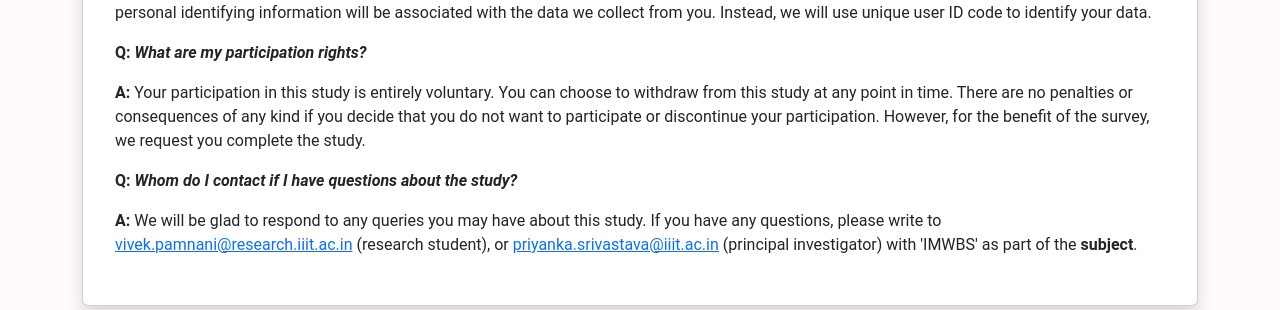
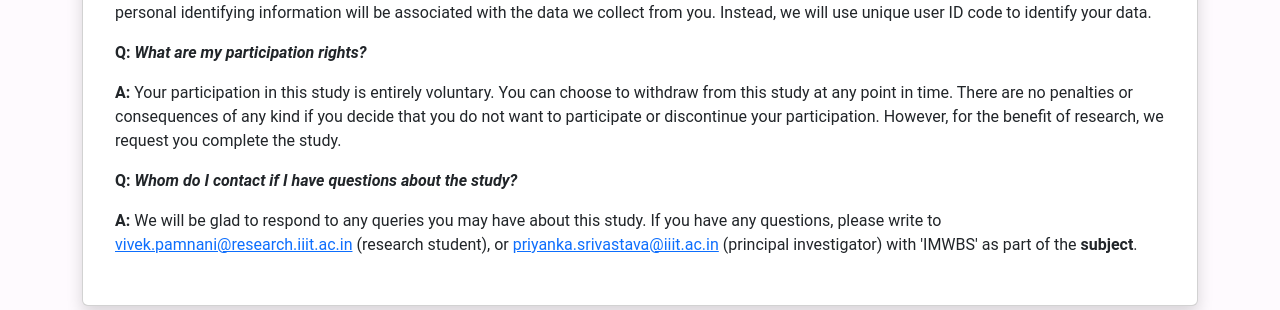
Before and after one commit to VivekPamnani/django-auth-app, a Django app: page /user/consent/ in a window 1280 px wide. Shown: the part 957-1267 px from the top of the page. Run offline with Django 4.2, Linux system fonts and the light colour scheme; some libraries are stand-ins or nearby versions.

Commit message:
benefit of research

```diff
--- a/user/templates/user/consent.html
+++ b/user/templates/user/consent.html
@@ -50,7 +50,7 @@
                         <p><b>A:</b> None of your response data will be shared with anyone other than the investigators or researchers. Your participation is entirely anonymous. No personal identifying information will be associated with the data we collect from you.  Instead, we will use unique user ID code to identify your data.</p>
 
                         <p><b>Q: <em>What are my participation rights?</em></b></p>
-                        <p><b>A:</b> Your participation in this study is entirely voluntary. You can choose to withdraw from this study at any point in time. There are no penalties or consequences of any kind if you decide that you do not want to participate or discontinue your participation. However, for the benefit of the survey, we request you complete the study. </p>
+                        <p><b>A:</b> Your participation in this study is entirely voluntary. You can choose to withdraw from this study at any point in time. There are no penalties or consequences of any kind if you decide that you do not want to participate or discontinue your participation. However, for the benefit of research, we request you complete the study. </p>
 
                         <p><b>Q: <em>Whom do I contact if I have questions about the study?</em></b></p>
                         <p><b>A: </b>We will be glad to respond to any queries you may have about this study. If you have any questions, please write to <a href="mailto:vivek.pamnani@research.iiit.ac.in">vivek.pamnani@research.iiit.ac.in</a> (research student), or <a href="mailto:priyanka.srivastava@iiit.ac.in">priyanka.srivastava@iiit.ac.in</a> (principal investigator) with 'IMWBS' as part of the <b>subject</b>.</p>
--- a/user/templates/user/welcome.html
+++ b/user/templates/user/welcome.html
@@ -30,7 +30,7 @@
                 <div class="card-body">
                     <p>We appreciate your participation in our study. The aim is to understand the correlates of wellbeing in the context of Pandemic. The research study has been approved by the Institute Research Review Board Committee, which evaluates the validity of tests used in the study and protects the essential rights of human participation. </p>
                     <p>In this study, you would be attempting a series of tests periodically, every fortnight, over a span of 3 months. Each session will take approximately 35 minutes.</p>
-                    <p>Your participation in this study is entirely voluntary. <u>You can choose to withdraw from this study at any point in time.</u> There are no penalties or consequences of any kind if you decide that you do not want to participate or discontinue your participation. However, for the benefit of the survey, we request you complete the study.</p>
+                    <p>Your participation in this study is entirely voluntary. <u>You can choose to withdraw from this study at any point in time.</u> There are no penalties or consequences of any kind if you decide that you do not want to participate or discontinue your participation. However, for the benefit of research, we request you complete the study.</p>
                     <p>Anybody who is 18-60 years old and can understand and/or speak English is eligible to participate. You will be paid <b>₹200 per session</b> (up to ₹1200 for a total of 6 sessions). If you would like to know more, please proceed by clicking the button below.</p>
                 </div>
                 <div class="text-center">
```
